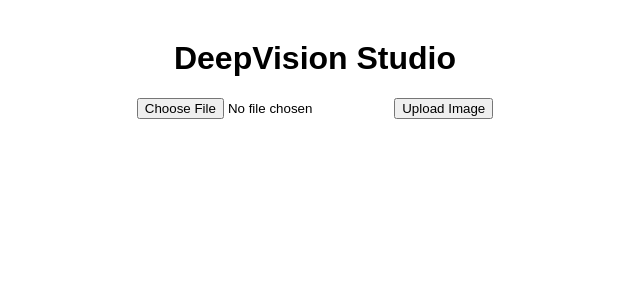
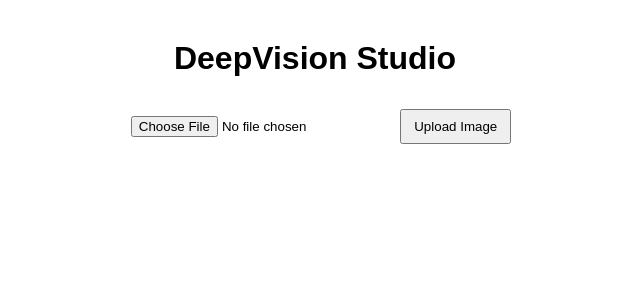
Before and after one commit to FairozAhmadSheikh/DeepVision_Studio, a Flask app: page / in a window 1280 px wide. Shown: the top 300 px of the page, without its empty margins (325-965 px from the left). Run offline with Flask 3, Linux system fonts and the light colour scheme.

Commit message:
Layout Updated

```diff
--- a/templates/layout.html
+++ b/templates/layout.html
@@ -1,15 +1,15 @@
 <!DOCTYPE html>
-<html lang="en">
+<html>
 <head>
-    <meta charset="UTF-8">
     <title>DeepVision Studio</title>
     <style>
-        body { font-family: Arial; text-align: center; margin: 40px; }
-        .container { max-width: 600px; margin: auto; }
+        body { font-family: Arial; text-align: center; margin-top: 40px; }
+        img { max-width: 400px; margin-top: 10px; border: 1px solid #ccc; border-radius: 8px; }
+        button, input[type="file"] { margin-top: 10px; padding: 8px 12px; }
     </style>
 </head>
 <body>
-    <div class="container">
+    <div>
         <h1>DeepVision Studio</h1>
         {% block content %}{% endblock %}
     </div>
```
